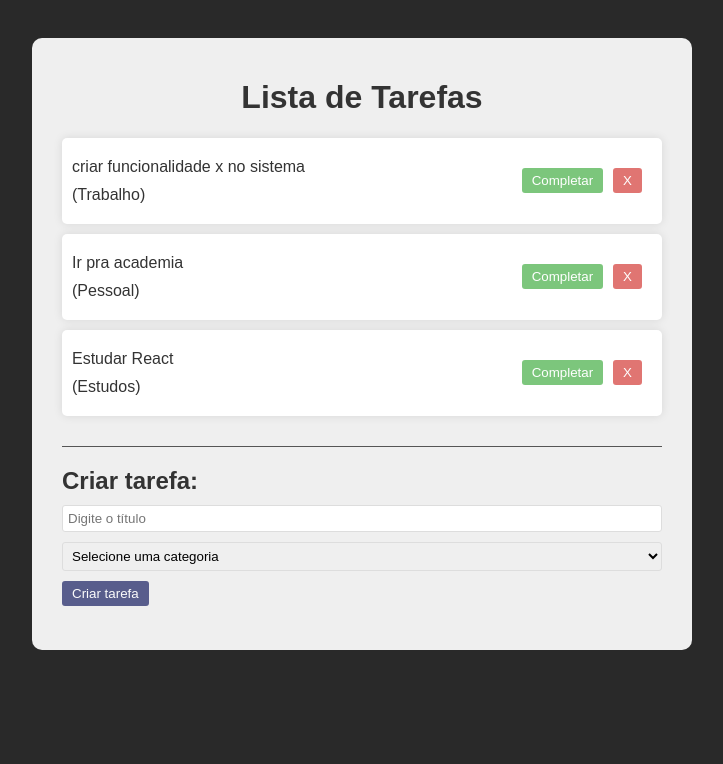
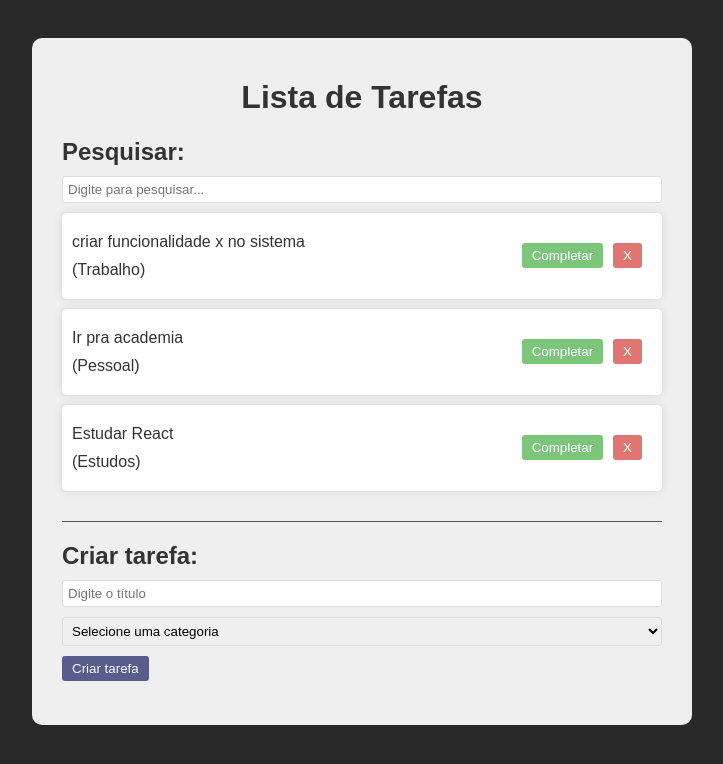
Before and after one commit to SrAbnerP/todo-list, a React (Create React App) app: page / in a window 1280 px wide. Shown: the top 764 px of the page, without its empty margins (278-1001 px from the left). Built offline with nearby package versions, Linux system fonts and the light colour scheme.

Commit message:
add the search function

```diff
--- a/src/App.jsx
+++ b/src/App.jsx
@@ -4,6 +4,7 @@
 
 import Todo from "./components/Todo";
 import TodoForm from "./components/TodoForm";
+import Search from "./components/Search";
 
 function App() {
   const [todos, setTodos] = useState([
@@ -26,6 +27,8 @@
       isCompleted: false,
     },
   ]);
+
+  const [search, setSearch] = useState("");
 
   const addTodo = (text, category) => {
     const newTodos = [
@@ -62,8 +65,13 @@
   return (
     <div className="app">
       <h1>Lista de Tarefas</h1>
+      <Search search={search} setSearch={setSearch} />
       <div className="todo-list">
-        {todos.map((todo) => (
+        {todos
+          .filter((todo) =>
+            todo.text.toLowerCase().includes(search.toLowerCase())
+          )
+          .map((todo) => (
             <Todo
               key={todo.id}
               todo={todo}
--- /dev/null
+++ b/src/components/Search.jsx
@@ -0,0 +1,17 @@
+import React, { useState } from "react";
+
+const Search = ({ search, setSearch }) => {
+  return (
+    <div className="search">
+      <h2>Pesquisar: </h2>
+      <input
+        type="text"
+        value={search}
+        onChange={(e) => setSearch(e.target.value)}
+        placeholder="Digite para pesquisar..."
+      />
+    </div>
+  );
+};
+
+export default Search;
```
Lines whose indentation alone changed are shown as unchanged.
